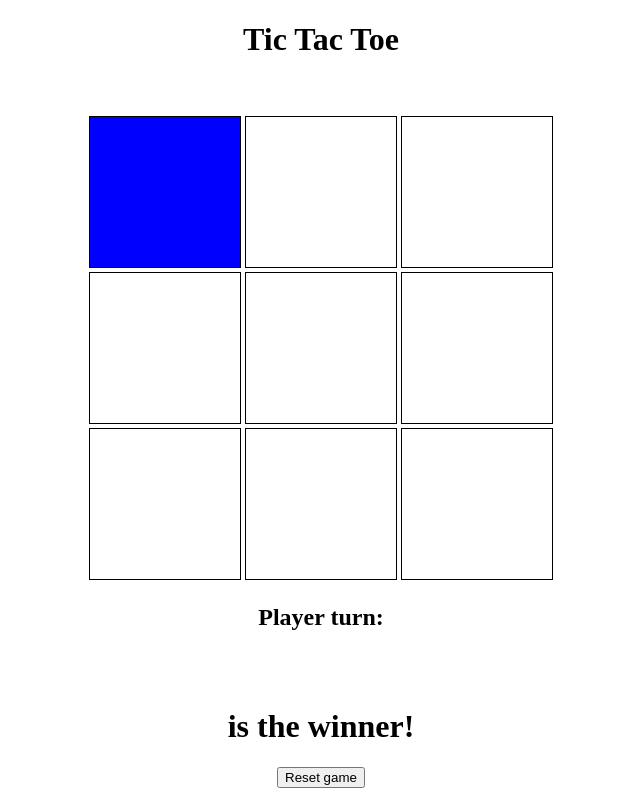
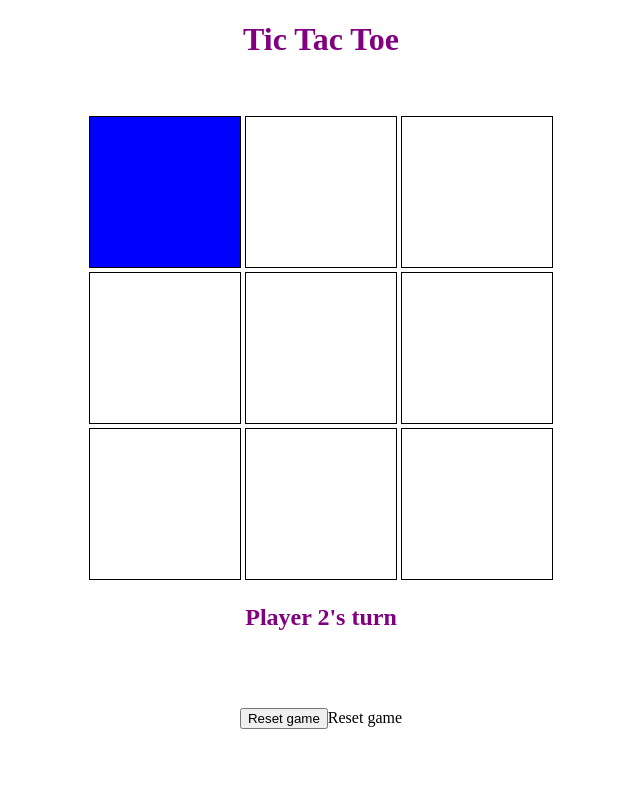
Before and after one commit to john-packel/tic-tac-toe, a plain HTML site: page tic-tac-toe/index.html in a window 1280 px wide. Both pictures are taken after a click on the element 484 px from the left and 191 px from the top of the page. Shown: the whole page, without its empty margins (319-959 px from the left). Drawn offline with Linux system fonts and the light colour scheme.

Commit message:
Done except for reset function to clear board and start new game.

```diff
--- a/tic-tac-toe/index.html
+++ b/tic-tac-toe/index.html
@@ -2,9 +2,18 @@
   <head>
     <script type="text/javascript" src="index.js"></script>
   </head>
+  <style>
+    #winner {
+      color: tomato;
+    }
+
+    #player-turn, .title {
+      color: purple;
+    }
+  </style>
 
   <body style="text-align: center">
-    <h1>Tic Tac Toe</h1> <br><br>
+    <h1 class="title">Tic Tac Toe</h1> <br><br>
       <canvas id="canvas1" width="150" height="150" style="border: 1px solid black" onclick="canvasClick(1)">
       </canvas>
       <canvas id="canvas2" width="150" height="150" style="border: 1px solid black" onclick="canvasClick(2)">
@@ -24,11 +33,11 @@
       <canvas id="canvas9" width="150" height="150" style="border: 1px solid black" onclick="canvasClick(9)">
       </canvas><br>
 
-      <h2>Player turn:    </h2><br></br>
+      <h2 id="player-turn"></h2><br></br>
 
-      <h1>  is the winner! </h1>
+      <h1 id="winner"></h1>
 
 
-      <button>Reset game</button>
+      <input type="button" id="reset" value="Reset game" onclick="gameReset()">Reset game</input>
 
   </body>
--- a/tic-tac-toe/index.js
+++ b/tic-tac-toe/index.js
@@ -6,7 +6,18 @@ window.onload = function() {
   var legal = true;
   var plays = 0;
 
+  var displayPlayer = document.getElementById("player-turn");
+  var displayWinner = document.getElementById("winner");
+
+  displayPlayer.innerHTML = "Player 1's turn";
+  // displayWinner.innerHTML = "The winner is...";
+
+  var gameReset = function() {
+    console.log('resetting game...');
+  }
+
   canvasClick = function(boxNumber) {
+    // !player1 ? displayPlayer.innerHTML = "Player 1's turn" : displayPlayer.innerHTML = "Player 2's turn";
     console.log('player 1 = ', player1);
     // console.log('plays = ', plays);
     var checkLegal = function(array, boxNumber) {
@@ -34,10 +45,12 @@ window.onload = function() {
       if(checkArr.slice(r, r + 3).reduce(function(acc, val) {
         return acc + val;
       }) === 3) {
-        console.log('player 1 wins!')
+        console.log('player 1 wins!');
+        displayWinner.innerHTML = "Player 1 is the winner!";
         } else if(checkArr.slice(r, r + 3).reduce(function(acc, val) {
           return acc + val;}) === 30) {
-          console.log('player 2 wins!')
+          console.log('player 2 wins!');
+          displayWinner.innerHTML = "Player 2 is the winner!";
         }
       }
 
@@ -48,11 +61,13 @@ window.onload = function() {
       if([checkArr[r], checkArr[r + 3], checkArr[r + 6]].reduce(function(acc, val) {
         return acc + val;
       }) === 3) {
-        console.log('player 1 wins!')
+        console.log('player 1 wins!');
+        displayWinner.innerHTML = "Player 1 is the winner!";
         } else if([checkArr[r], checkArr[r + 3], checkArr[r + 6]].reduce(function(acc, val) {
           return acc + val;
         }) === 30) {
-          console.log('player 2 wins!')
+          console.log('player 2 wins!');
+          displayWinner.innerHTML = "Player 2 is the winner!";
         }
       }
       // check diagonals // 0,1,2,
@@ -61,12 +76,13 @@ window.onload = function() {
       if([checkArr[0], checkArr[4], checkArr[8]].reduce(function(acc, val) {
         return acc + val;}) === 3 || [checkArr[2], checkArr[4], checkArr[6]].reduce(function(acc, val) {
         return acc + val;}) === 3) {
-      console.log('player 1 wins!') } else
-
-      if([checkArr[0], checkArr[4], checkArr[8]].reduce(function(acc, val) {
-        return acc + val;}) === 30 || [checkArr[2], checkArr[4], checkArr[6]].reduce(function(acc, val) {
-        return acc + val;}) === 30) {
-        console.log('player 2 wins!')
+      console.log('player 1 wins!');
+      displayWinner.innerHTML = "Player 1 is the winner!";
+        } else if([checkArr[0], checkArr[4], checkArr[8]].reduce(function(acc, val) {
+          return acc + val;}) === 30 || [checkArr[2], checkArr[4], checkArr[6]].reduce(function(acc, val) {
+          return acc + val;}) === 30) {
+          console.log('player 2 wins!');
+          displayWinner.innerHTML = "Player 2 is the winner!";
       }
     };
 
@@ -83,6 +99,7 @@ window.onload = function() {
         ctx.fillStyle = "blue";
         p1[boxNumber-1] = 1;
         p2[boxNumber-1] = 'x';
+        !player1 ? displayPlayer.innerHTML = "Player 1's turn" : displayPlayer.innerHTML = "Player 2's turn";
       } else {return}
 
     } else {
@@ -92,6 +109,7 @@ window.onload = function() {
         ctx.fillStyle = "green";
         p2[boxNumber-1] = 10;
         p1[boxNumber-1] = 'x';
+        !player1 ? displayPlayer.innerHTML = "Player 1's turn" : displayPlayer.innerHTML = "Player 2's turn";
       } else {return}
     }
     ctx.fillRect(0, 0, 150, 150);
@@ -101,6 +119,9 @@ window.onload = function() {
     if(plays > 2) {
       winCheck(checkArr);
     }
+
+    // player1 ? displayPlayer.innerHTML = "Player 1's turn" : displayPlayer.innerHTML = "Player 2's turn";
+
     player1 = !player1;
     plays++;
     if(plays === 9) {
```
